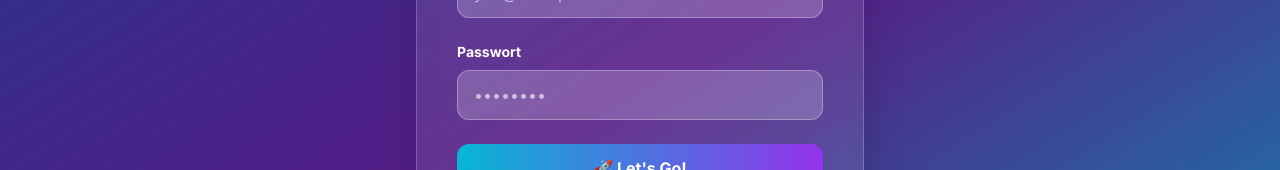
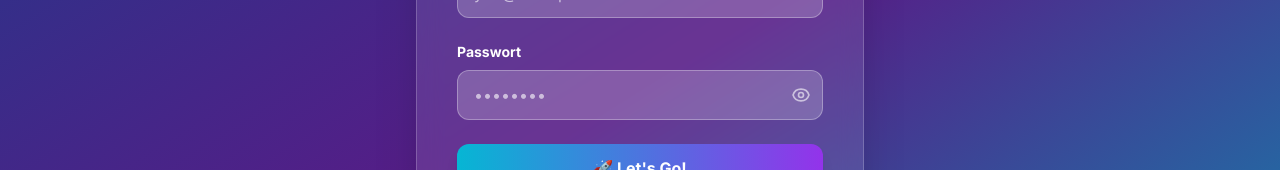
Before and after one commit to Bundnis-Kevin-Teller/wahl-o-rama-web, a React (Vite) app: page /login in a window 1280 px wide. Shown: the part 316-486 px from the top of the page. Built offline with nearby package versions, Linux system fonts and the light colour scheme.

Commit message:
Login Passwort anzeigen Button hinzugefügt

```diff
--- a/src/components/Login.tsx
+++ b/src/components/Login.tsx
@@ -8,6 +8,7 @@ const Login: React.FC = () => {
     const [password, setPassword] = useState<string>('');
     const [error, setError] = useState<string>('');
 
+    const [showPassword, setShowPassword] = useState(false);
     const handleLoginSubmit = async (e: FormEvent<HTMLFormElement>) => {
         e.preventDefault();
 
@@ -56,14 +57,34 @@ const Login: React.FC = () => {
                     </div>
                     <div>
                         <label className="block text-sm font-semibold mb-2">Passwort</label>
+                        <div className="relative">
     <input
-                            type="password"
+        type={showPassword ? "text" : "password"}
         value={password}
         onChange={(e) => setPassword(e.target.value)}
         required
-                            className="w-full px-4 py-3 rounded-xl bg-white/20 text-white placeholder-white/60 border border-white/30 focus:outline-none focus:ring-2 focus:ring-purple-400 focus:bg-white/30 transition-all"
         placeholder="••••••••"
+        className="w-full px-4 py-3 pr-12 rounded-xl bg-white/20 text-white placeholder-white/60 border border-white/30 focus:outline-none focus:ring-2 focus:ring-purple-400 focus:bg-white/30 transition-all"
     />
+    <button
+        type="button"
+        onClick={() => setShowPassword(!showPassword)}
+        className="absolute right-3 top-1/2 transform -translate-y-1/2 text-white/60 hover:text-white transition"
+    >
+        {showPassword ? (
+            <svg xmlns="http://www.w3.org/2000/svg" className="w-5 h-5" fill="none" viewBox="0 0 24 24" stroke="currentColor">
+                <path strokeLinecap="round" strokeLinejoin="round" strokeWidth={2} d="M13.875 18.825A10.05 10.05 0 0112 19c-5.523 0-10-4.477-10-10 0-1.408.293-2.747.825-3.975M15 12a3 3 0 11-6 0 3 3 0 016 0z" />
+                <path strokeLinecap="round" strokeLinejoin="round" strokeWidth={2} d="M19.07 4.93a10 10 0 012.83 7.07 9.99 9.99 0 01-10 10 9.957 9.957 0 01-7.07-2.93M1 1l22 22" />
+            </svg>
+        ) : (
+            <svg xmlns="http://www.w3.org/2000/svg" className="w-5 h-5" fill="none" viewBox="0 0 24 24" stroke="currentColor">
+                <path strokeLinecap="round" strokeLinejoin="round" strokeWidth={2} d="M15 12a3 3 0 11-6 0 3 3 0 016 0z" />
+                <path strokeLinecap="round" strokeLinejoin="round" strokeWidth={2} d="M2.458 12C3.732 7.943 7.523 5 12 5c4.477 0 8.268 2.943 9.542 7-1.274 4.057-5.065 7-9.542 7-4.477 0-8.268-2.943-9.542-7z" />
+            </svg>
+        )}
+    </button>
+</div>
+
                     </div>
                     <button
                         type="submit"
```
Also changed, not shown: public/programme/placeholder.txt (deleted), 1 other file (tests, documents, lock files or other folders). Lines whose indentation alone changed are shown as unchanged.
